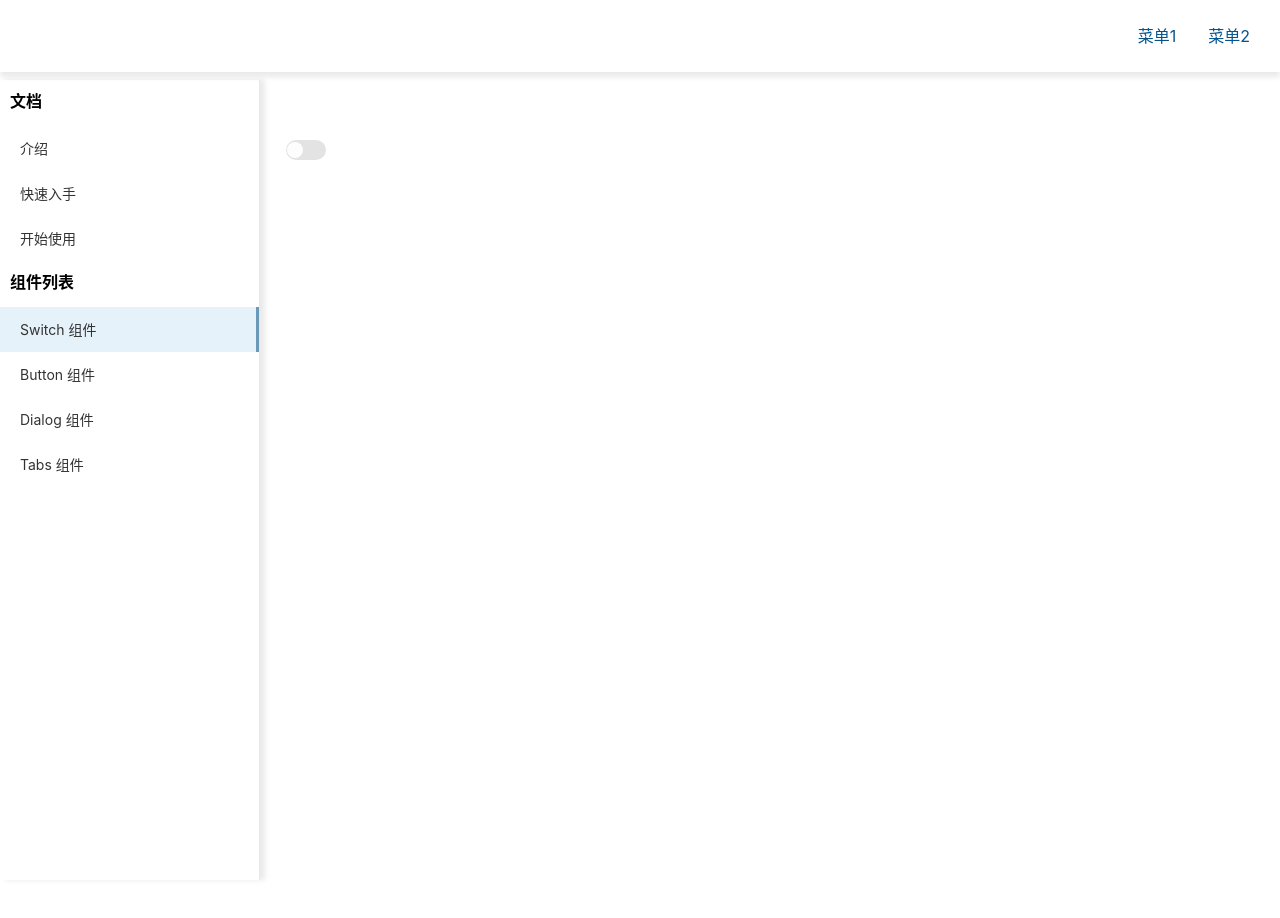
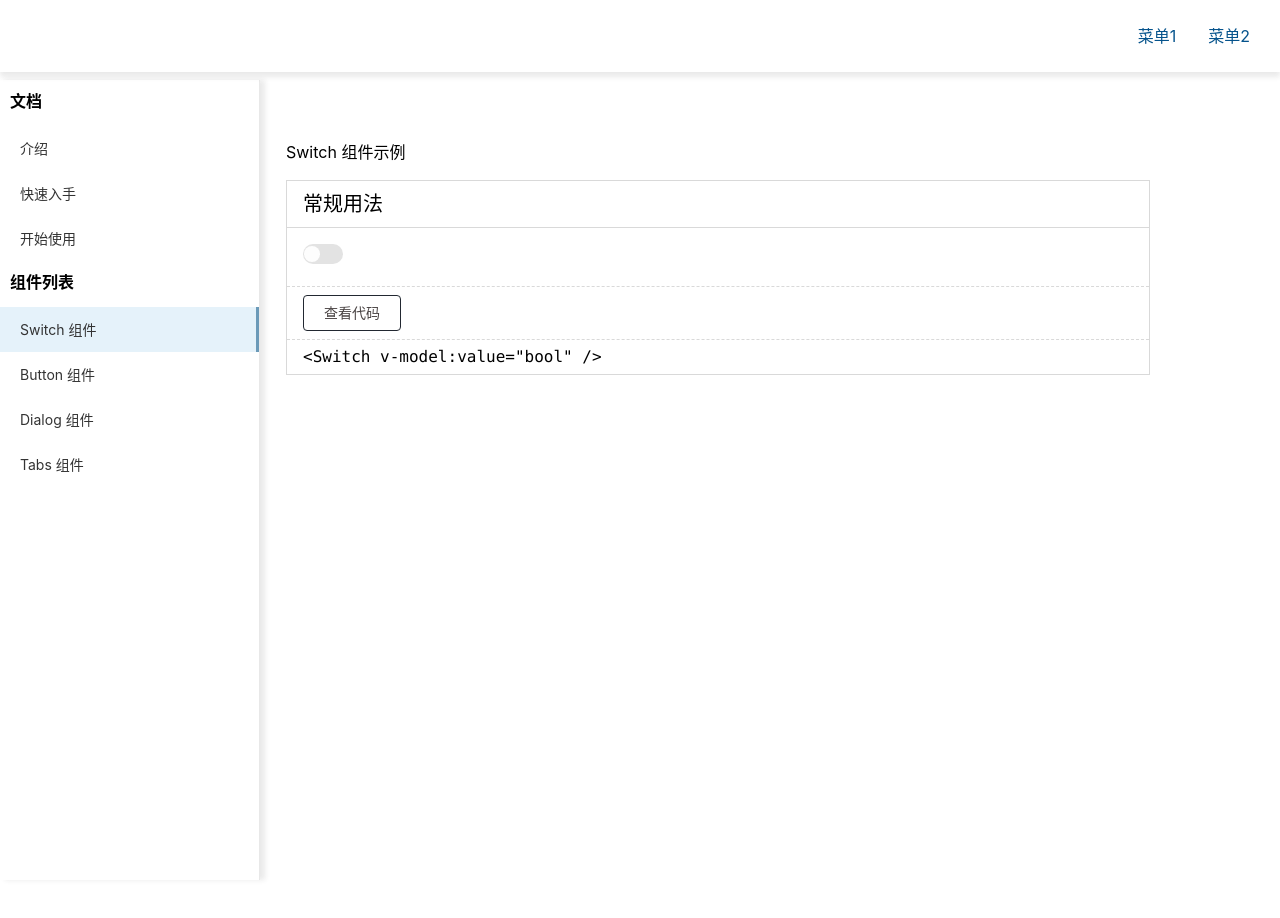
Before and after one commit to wangpf1129/zhizz-ui, a Vue app: page /#/doc/switch in a window 1280 px wide. Shown: the top 918 px of the page. Built offline with nearby package versions, Linux system fonts and the light colour scheme.

Commit message:
更新 SwitchDemo组件样式

```diff
--- a/src/components/SwitchDemo.vue
+++ b/src/components/SwitchDemo.vue
@@ -1,14 +1,29 @@
 <template>
-  <Switch v-model:value="checked" />
+  <div>
+    <h1>Switch 组件示例 </h1>
+    <div class="demo">
+      <h2>常规用法</h2>
+      <div class="demo-component">
+        <Switch v-model:value="checked"/>
+      </div>
+      <div class="demo-actions">
+        <Button size="small">查看代码</Button>
+      </div>
+      <div class="demo-code">
+        <pre>&lt;Switch v-model:value="bool" /&gt;</pre>
+      </div>
+    </div>
+  </div>
 </template>
 
 <script lang="ts">
 import {ref} from 'vue';
 import Switch from '../lib/Switch.vue';
+import Button from '../lib/Button.vue';
 
 export default {
   name: 'SwitchDemo',
-    components: {Switch},
+  components: {Button, Switch},
   setup() {
     const checked = ref(false);
     return {checked};
@@ -17,5 +32,35 @@
 </script>
 
 <style lang="scss" scoped>
+$border-color: #d9d9d9;
+.demo {
+  border: 1px solid $border-color;
+  margin: 16px 0 32px;
 
+  > h2 {
+    font-size: 20px;
+    padding: 8px 16px;
+    border-bottom: 1px solid $border-color;
+  }
+
+  &-component {
+    padding: 16px;
+  }
+
+  &-actions {
+    padding: 8px 16px;
+    border-top: 1px dashed $border-color;
+  }
+
+  &-code {
+    padding: 8px 16px;
+    border-top: 1px dashed $border-color;
+
+    > pre {
+      line-height: 1.1;
+      font-family: Consolas, 'Courier New', Courier, monospace;
+      margin: 0;
+    }
+  }
+}
 </style>
```
Lines whose indentation alone changed are shown as unchanged.
